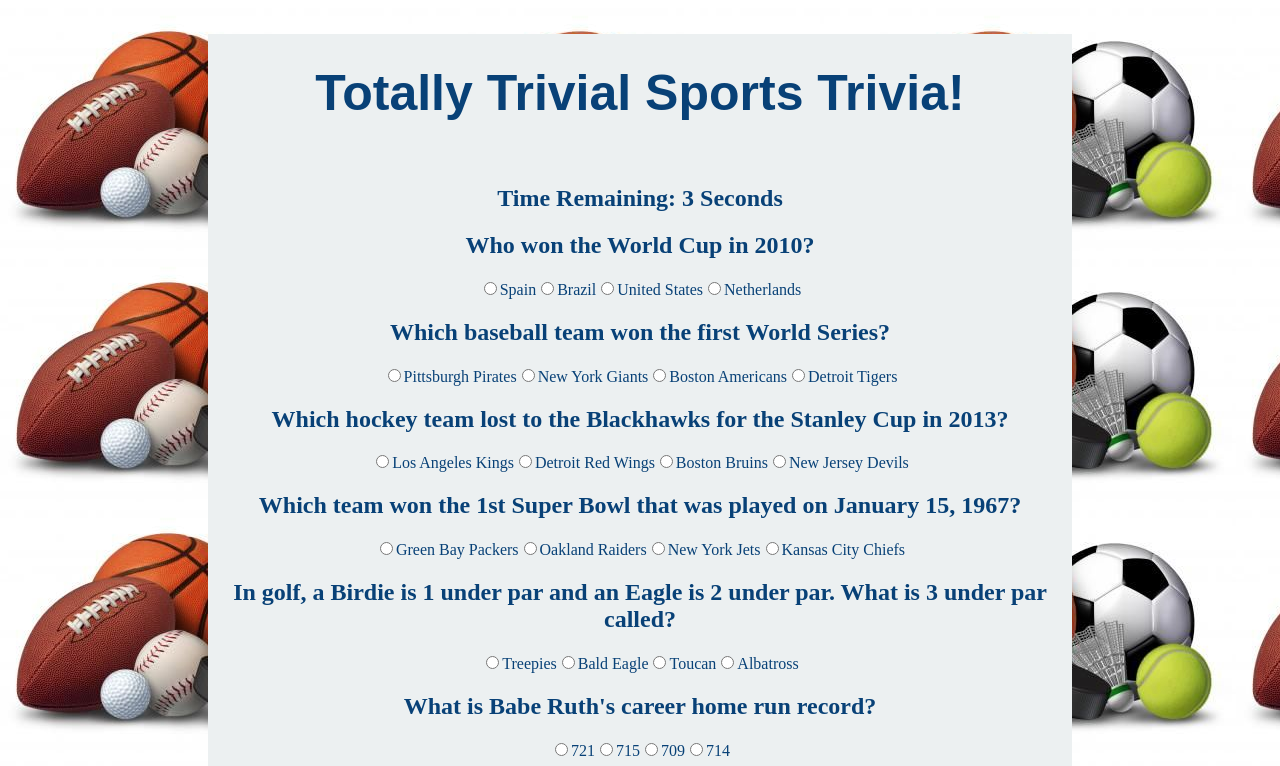
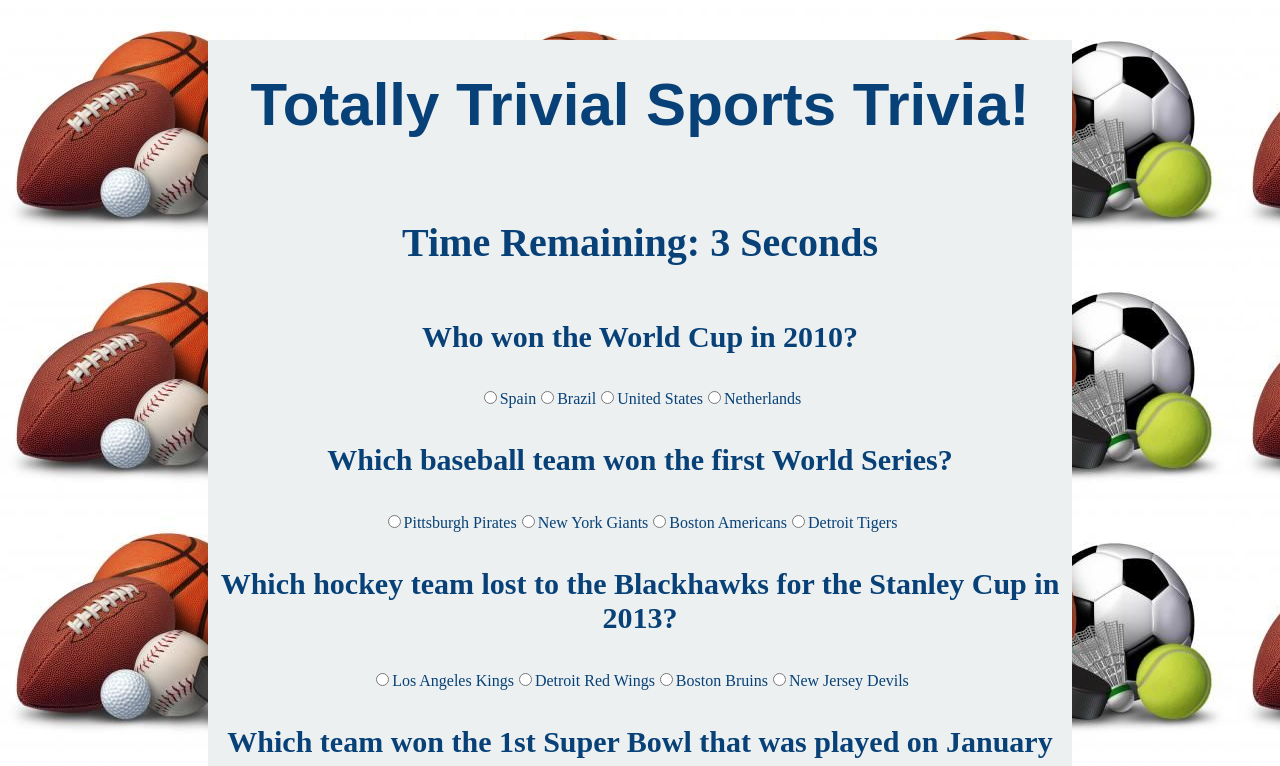
Before and after one commit to dt1993/TriviaGame, a plain HTML site: page index.html in a window 1280 px wide. Both pictures are taken after a click on the button "Start". Shown: the top 766 px of the page. Drawn offline with nearby package versions, Linux system fonts and the light colour scheme.

Commit message:
update css

```diff
--- a/assets/css/style.css
+++ b/assets/css/style.css
@@ -36,6 +36,19 @@ body {
 
 #title {
     font-family: Arial, Helvetica, sans-serif;
-    font-size: 50px;
+    font-size: 60px;
     padding: 30px;
 }
+
+ #counter {
+    font-size: 40px;
+}
+
+#timer {
+    font-size: 40px;
+}
+
+h2 {
+    font-size: 30px;
+    padding: 10px;
+}
--- a/assets/javascript/app.js
+++ b/assets/javascript/app.js
@@ -47,7 +47,7 @@ var game = {
     countdown: function(){
         game.counter--;
         $('#counter').html(game.counter);
-        if(game.counter==0){
+        if(game.counter<=0){
             console.log("Time is up!");
             game.done();
         }
@@ -55,7 +55,7 @@ var game = {
 
     start: function(){
         timer = setInterval(game.countdown,1000);
-        $('#subwrapper').prepend('<h2>Time Remaining: <span id="counter">120</span> Seconds</h2>')
+        $('#subwrapper').prepend('<h2 id="timer">Time Remaining: <span id="counter">120</span> Seconds</h2>')
         $("#start").remove();
         for(var i=0;i<questions.length;i++){
             $('#subwrapper').append('<h2>'+questions[i].question+'</h2');
```
